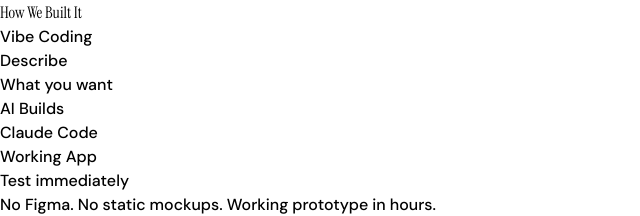
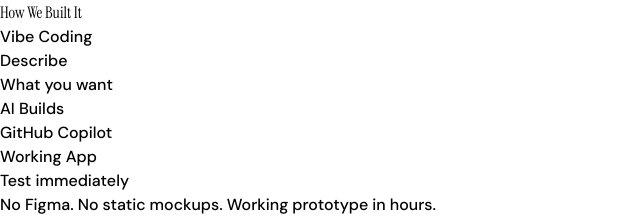
Before and after one commit to Wladefant/ing-app, a React (Vite) app in the folder client/: page /slides in a window 1280 px wide. Shown: the part 3023-3239 px from the top of the page, without its empty margins (0-640 px from the left). Built offline with nearby package versions, Linux system fonts and the light colour scheme.

Commit message:
fix: credit GitHub Copilot as primary build tool, Claude as one of multiple engines
- "Built with GitHub Copilot" instead of "Claude Code"
- Multiple engines slide: Copilot (primary), Claude, Codex
- Tags: "GitHub Copilot, Claude, Codex, MCP, Skills, Hooks"

```diff
--- a/client/src/pages/slides-page.tsx
+++ b/client/src/pages/slides-page.tsx
@@ -501,7 +501,7 @@
           <div className="flex items-center gap-4 flex-wrap mb-10">
             <DiagramBox label="Describe" sub="What you want" color="white" />
             <Arrow direction="right" />
-            <DiagramBox label="AI Builds" sub="Claude Code" color="orange" />
+            <DiagramBox label="AI Builds" sub="GitHub Copilot" color="orange" />
             <Arrow direction="right" />
             <DiagramBox label="Working App" sub="Test immediately" color="white" />
           </div>
--- a/client/src/pages/tech-slides.tsx
+++ b/client/src/pages/tech-slides.tsx
@@ -162,7 +162,7 @@
       <motion.div variants={fadeUp} custom={3} initial="hidden" animate="show">
         <div className="bg-gradient-to-r from-[#FF6200]/10 to-transparent border-l-4 border-[#FF6200] p-6 rounded-r-xl">
           <p className="text-white/80 text-xl font-medium">Everything you saw today is a running application.</p>
-          <p className="text-white/40 mt-2">Built with <span className="text-[#FF6200]">Claude Code</span> · React 19 · TypeScript · Node.js · PostgreSQL</p>
+          <p className="text-white/40 mt-2">Built with <span className="text-[#FF6200]">GitHub Copilot</span> · React 19 · TypeScript · Node.js · PostgreSQL</p>
         </div>
       </motion.div>
     </div>
@@ -441,7 +441,7 @@
       </motion.div>
       <motion.div variants={fadeUp} custom={2} initial="hidden" animate="show">
         <div className="flex gap-3 flex-wrap justify-center">
-          {["GitHub Copilot", "Claude Code", "Codex", "MCP", "Skills", "Hooks"].map(t => (
+          {["GitHub Copilot", "Claude", "Codex", "MCP", "Skills", "Hooks"].map(t => (
             <span key={t} className="text-sm font-mono px-5 py-2.5 rounded-full bg-[#FF6200]/10 border border-[#FF6200]/20 text-[#FF6200]">{t}</span>
           ))}
         </div>
```
